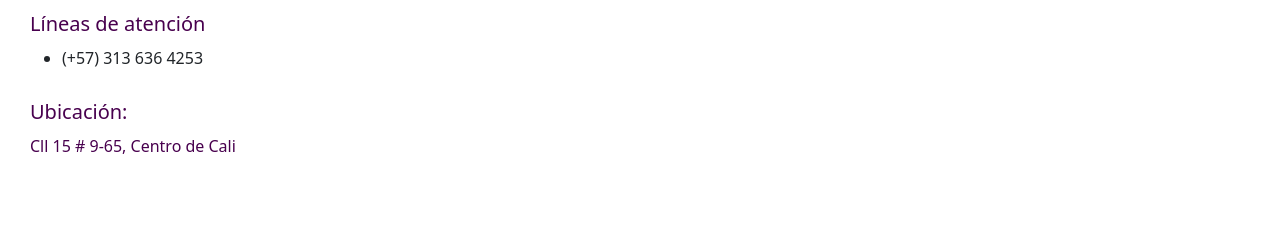
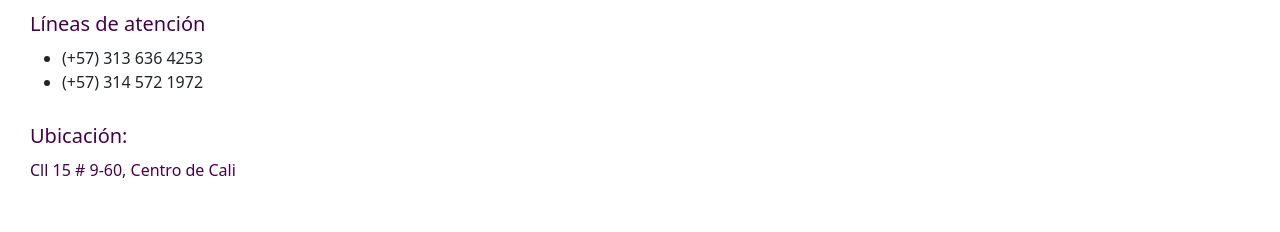
Before and after one commit to Jeffer-UAO/surtipreciosla15, a Next.js app: page /contact/contact in a window 1280 px wide. Shown: the part 346-578 px from the top of the page. Built offline with nearby package versions, Linux system fonts and the light colour scheme; no server answers.

Commit message:
Cambio de direccion y celular

```diff
--- a/src/components/Contact/Contact.js
+++ b/src/components/Contact/Contact.js
@@ -13,12 +13,13 @@ export function Contact(props) {
           <ul>
 
             <li>(+57) 313 636 4253</li>
+            <li>(+57) 314 572 1972</li>
           </ul>
         </div>
 
         <div className={styles.adress}>
           <h5>Ubicación:</h5>
-          <p>Cll 15 # 9-65, Centro de Cali</p>
+          <p>Cll 15 # 9-60, Centro de Cali</p>
         </div>
       </div>
       <FooterApp />
```
